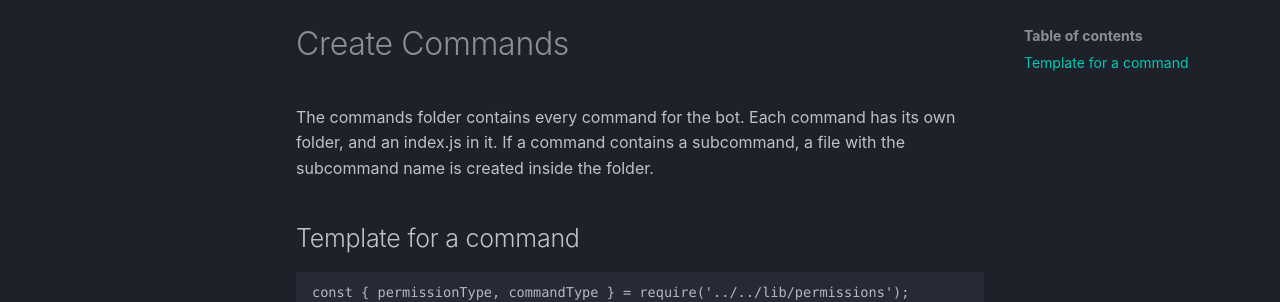
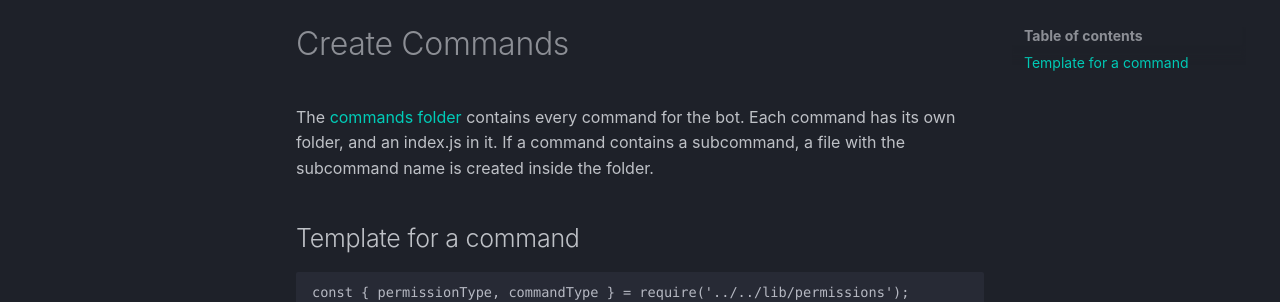
Before and after one commit to PopperDevs/PopperBot-docs, an MkDocs documentation site: the page built from docs/commands/create_commands.md, in a window 1280 px wide. Shown: the part 123-425 px from the top of the page. Built offline with MkDocs 1.6.1 and Material for MkDocs 9.7.7, drawn with Linux system fonts in a browser that asks for light colours; some of the changed lines change nothing that is shown.

Commit message:
fixed typo

```diff
--- a/docs/commands/create_commands.md
+++ b/docs/commands/create_commands.md
@@ -1,6 +1,6 @@
 # Create Commands
 
-The commands folder contains every command for the bot. Each command has its own folder, and an index.js in it. If a command contains a subcommand, a file with the subcommand name is created inside the folder.
+The [commands folder](https://github.com/PopperDevs/PopperBot/tree/master/commands) contains every command for the bot. Each command has its own folder, and an index.js in it. If a command contains a subcommand, a file with the subcommand name is created inside the folder.
 
 ## Template for a command
 
```
